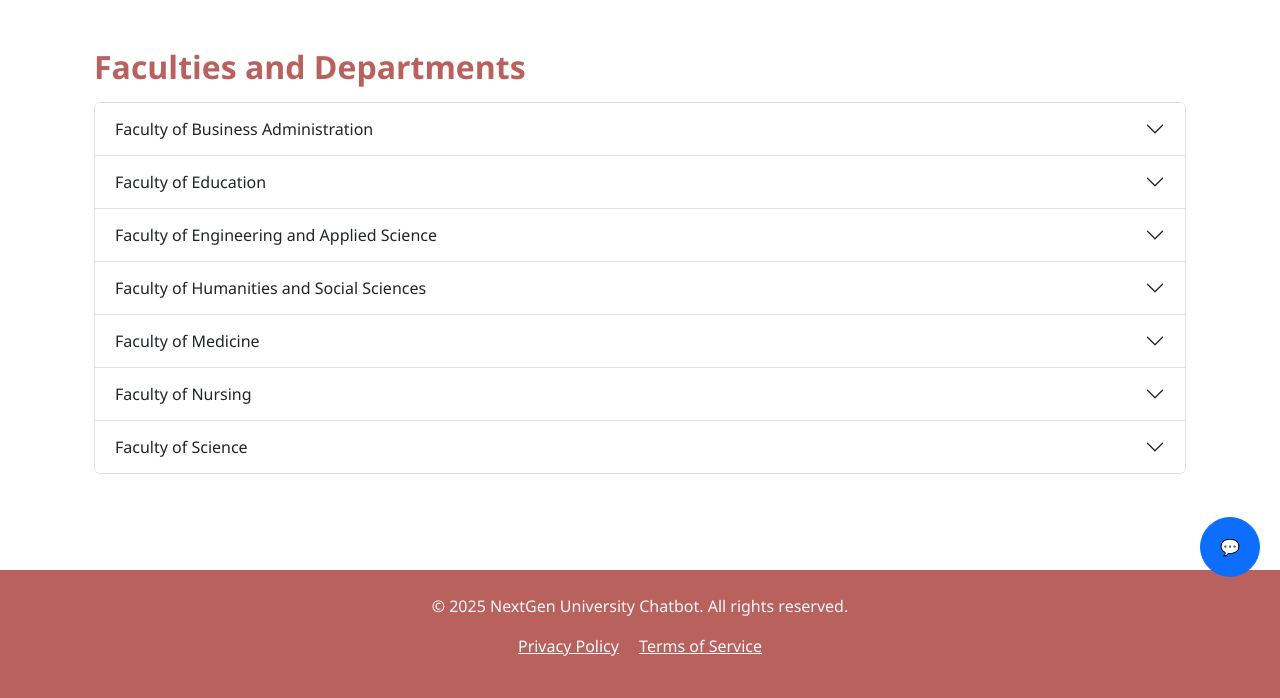
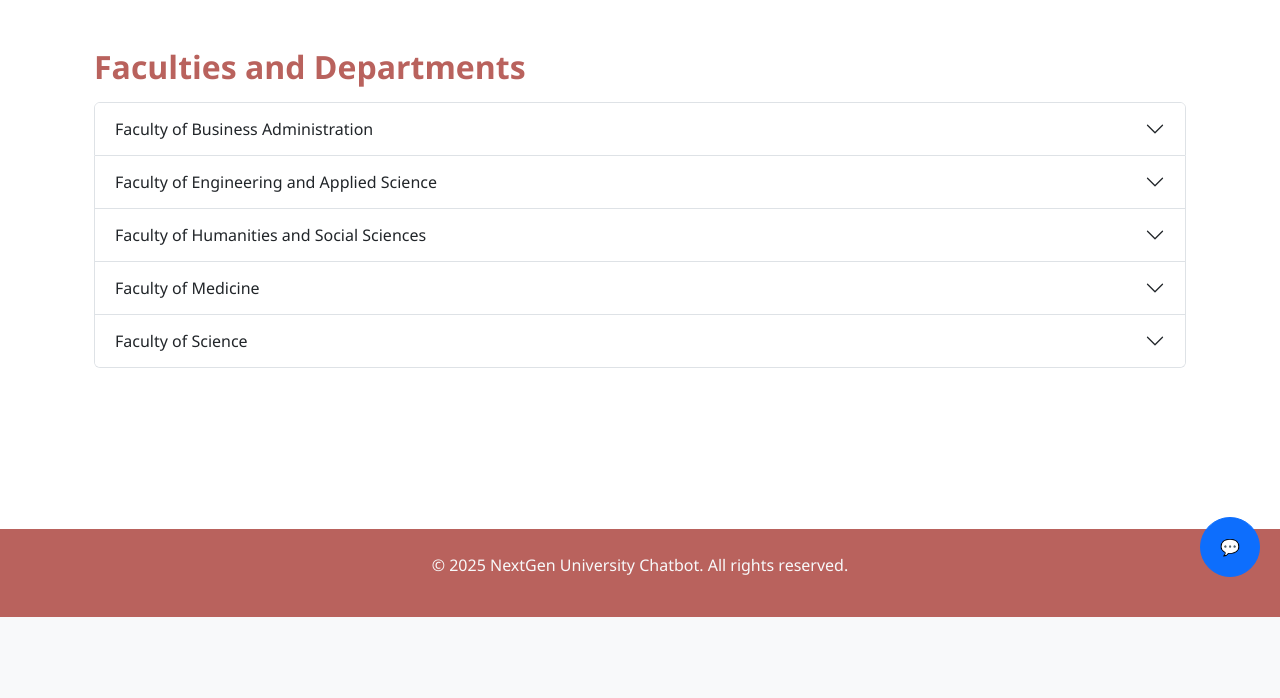
Before and after one commit to adjgonzalez/NextGenUniversityChatbot, a Django app: page /faculty/ in a window 1280 px wide. Shown: the part 183-881 px from the top of the page. After the commit the page ends 800 px from the top, so only its background shows below. Run offline with Django 5.2, Linux system fonts and the light colour scheme; data that the repository does not hold is empty.

Commit message:
#30 fix: cleaning up code

```diff
--- a/uni-chatbot/pages/templates/base/faculty.html
+++ b/uni-chatbot/pages/templates/base/faculty.html
@@ -18,23 +18,6 @@
                 <div class="accordion-body">
                     <ul class="list-unstyled">
                         <li><a href="#">Business Administration</a></li>
-                        <!-- Add more programs if needed -->
-                    </ul>
-                </div>
-            </div>
-        </div>
-
-        <!-- Faculty of Education -->
-        <div class="accordion-item">
-            <h2 class="accordion-header" id="headingEducation">
-                <button class="accordion-button collapsed" type="button" data-bs-toggle="collapse" data-bs-target="#collapseEducation" aria-expanded="false" aria-controls="collapseEducation">
-                    Faculty of Education
-                </button>
-            </h2>
-            <div id="collapseEducation" class="accordion-collapse collapse" aria-labelledby="headingEducation" data-bs-parent="#facultyAccordion">
-                <div class="accordion-body">
-                    <ul class="list-unstyled">
-                        <li><a href="#">Education</a></li>
                         <!-- Add more programs if needed -->
                     </ul>
                 </div>
@@ -117,22 +100,6 @@
             </div>
         </div>
 
-        <!-- Faculty of Nursing -->
-        <div class="accordion-item">
-            <h2 class="accordion-header" id="headingNursing">
-                <button class="accordion-button collapsed" type="button" data-bs-toggle="collapse" data-bs-target="#collapseNursing" aria-expanded="false" aria-controls="collapseNursing">
-                    Faculty of Nursing
-                </button>
-            </h2>
-            <div id="collapseNursing" class="accordion-collapse collapse" aria-labelledby="headingNursing" data-bs-parent="#facultyAccordion">
-                <div class="accordion-body">
-                    <ul class="list-unstyled">
-                        <li><a href="#">Nursing</a></li>
-                    </ul>
-                </div>
-            </div>
-        </div>
-
         <!-- Faculty of Science -->
         <div class="accordion-item">
             <h2 class="accordion-header" id="headingScience">
@@ -143,15 +110,7 @@
             <div id="collapseScience" class="accordion-collapse collapse" aria-labelledby="headingScience" data-bs-parent="#facultyAccordion">
                 <div class="accordion-body">
                     <ul class="list-unstyled">
-                        <li><a href="#">Biochemistry</a></li>
-                        <li><a href="#">Biology</a></li>
-                        <li><a href="#">Chemistry</a></li>
                         <li><a href="#">Computer Science</a></li>
-                        <li><a href="#">Earth Sciences</a></li>
-                        <li><a href="#">Mathematics and Statistics</a></li>
-                        <li><a href="#">Ocean Sciences</a></li>
-                        <li><a href="#">Physics and Physical Oceanography</a></li>
-                        <li><a href="#">Psychology</a></li>
                     </ul>
                 </div>
             </div>
--- a/uni-chatbot/pages/templates/base/footer.html
+++ b/uni-chatbot/pages/templates/base/footer.html
@@ -4,9 +4,5 @@
 <footer class="custom-footer text-light py-4 mt-5">
   <div class="container text-center">
     <p>&copy; 2025 NextGen University Chatbot. All rights reserved.</p>
-    <p>
-      <a href="#" class="text-light me-3">Privacy Policy</a>
-      <a href="#" class="text-light">Terms of Service</a>
-    </p>
   </div>
 </footer>
--- a/uni-chatbot/pages/templates/base/programs_detail1.html
+++ b/uni-chatbot/pages/templates/base/programs_detail1.html
@@ -41,7 +41,7 @@
             Prior programming experience is an asset but not required.
             Admission decisions are based on academic performance and available program capacity.
           </p>
-          <button class="btn btn-outline-secondary mt-2">Admission Requirements</button>
+
         </div>
       </div>
     </div>
--- a/uni-chatbot/pages/templates/pages/home.html
+++ b/uni-chatbot/pages/templates/pages/home.html
@@ -1,10 +1,8 @@
 {% extends "base/base.html" %}
-{% comment %} Extends needs to be first line {% endcomment %}
 {% load static %}
-{% comment %} Tells django to use the css styles from static {% endcomment %}
 {% load i18n %}
 {% block title %}
-{% trans "Home Page" %}  {% comment %} Translate the title {% endcomment %}
+{% trans "Home Page" %}
 {% endblock %}
 
 {% block content %}
@@ -12,8 +10,6 @@
         <div class="row align-items-center">
           <!-- Left Side -->
           <div class="col-lg-6 col-md-12 hero-content">
-            <!-- Enroll Now button -->
-            <a href="#" class="enroll-btn">{% trans "Enroll Now" %}</a>  {% comment %} Translate button {% endcomment %}
 
             <h1>
               {% trans "YOUR" %} <span class="swatch-word">{% trans "COMEBACK" %}</span> {% trans "STARTS" %}<br>
```
